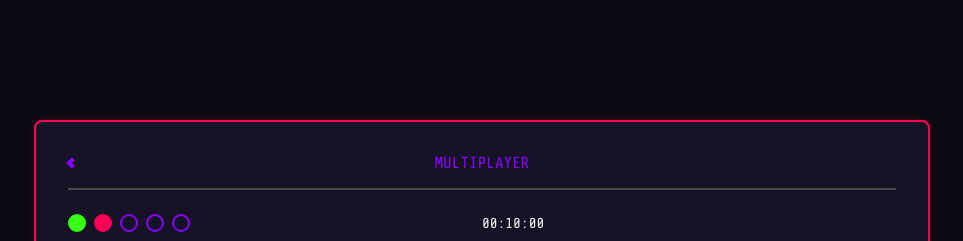
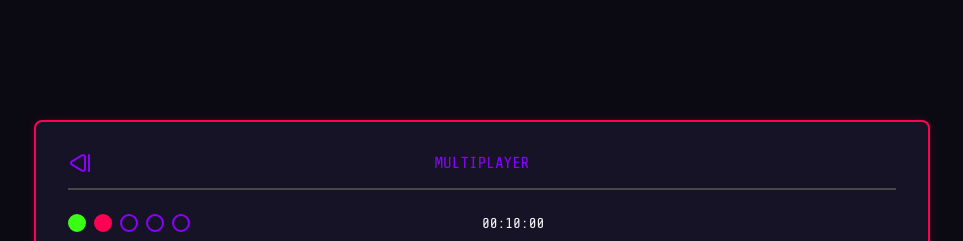
Before and after one commit to biazrei/Pixel-Guess, a React (Vite) app: page /multiplayer in a window 1280 px wide. Shown: the top 241 px of the page, without its empty margins (158-1121 px from the left). Built offline with nearby package versions, Linux system fonts and the light colour scheme.

Commit message:
troca de botão

```diff
--- a/src/pages/Multiplayer/Multiplayer.tsx
+++ b/src/pages/Multiplayer/Multiplayer.tsx
@@ -16,7 +16,8 @@ export default function Multiplayer() {
 
                 <button className="multiplayer__back" onClick={() => navigate("/")}
                     aria-label="Voltar para a Home">
-                    <span className="back-icon"></span>
+                    <svg xmlns="http://www.w3.org/2000/svg" width="24" height="24" viewBox="0 0 24 24" fill="none" stroke="currentColor" stroke-width="2" stroke-linecap="round" stroke-linejoin="round" className="lucide lucide-step-back preview-icon"><path d="M13.971 4.285A2 2 0 0 1 17 6v12a2 2 0 0 1-3.029 1.715l-9.997-5.998a2 2 0 0 1-.003-3.432z"/><path d="M21 20V4"/>
+                    </svg>
                 </button>
 
                 <Text>MULTIPLAYER</Text>
```
